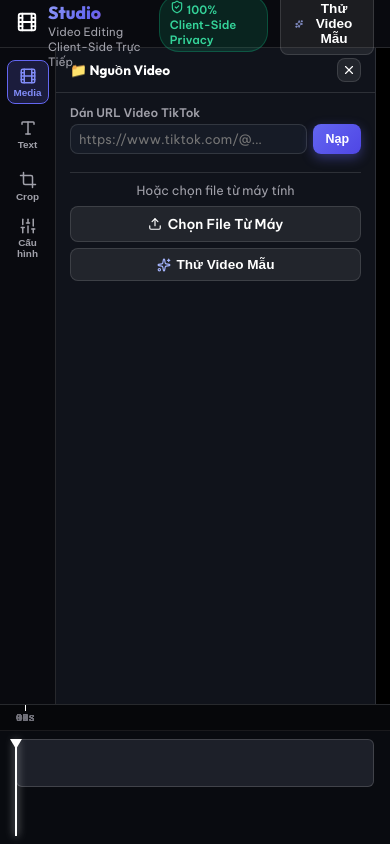
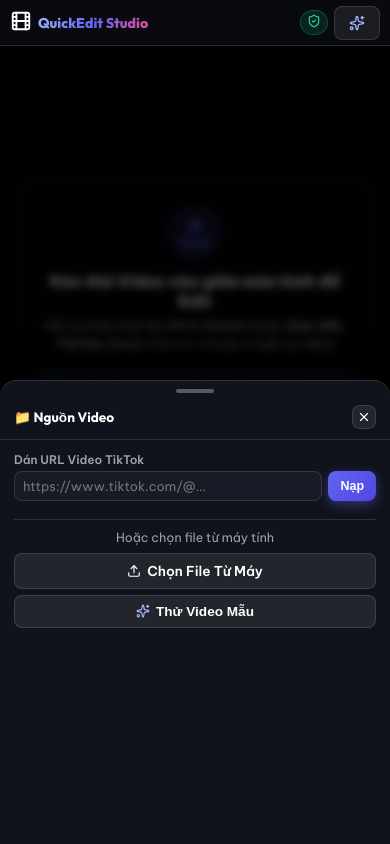
Before and after one commit to dlir2404/quick-edit, a React (Vite) app: page / in a window 390 px wide. Both pictures are taken after a click on the button "Media". Built offline with nearby package versions, Linux system fonts and the light colour scheme.

Commit message:
responsive

```diff
--- a/src/App.jsx
+++ b/src/App.jsx
@@ -13,8 +13,8 @@
   const videoRef = useRef(null);
 
   // Active Tab & Drawer state
-  const [activeTab, setActiveTab] = useState('text');
-  const [isDrawerOpen, setIsDrawerOpen] = useState(true);
+  const [activeTab, setActiveTab] = useState('video');
+  const [isDrawerOpen, setIsDrawerOpen] = useState(false);
 
   // Default Text Layer Template Settings (Persisted in localStorage)
   const [defaultTextConfig, setDefaultTextConfig] = useState(() => {
@@ -228,7 +228,7 @@
     setFilmstripThumbs([]);
     setCrop({ x: 0, y: 0, width: 100, height: 100, presetName: 'Gốc (Full)' });
     setActiveTab('video');
-    setIsDrawerOpen(true);
+    setIsDrawerOpen(false);
   };
 
   // Add text layer
--- a/src/components/Header.jsx
+++ b/src/components/Header.jsx
@@ -8,22 +8,22 @@
         <div className="brand-icon">
           <Film size={22} />
         </div>
-        <div>
+        <div className="brand-text-container">
           <h1 className="brand-title gradient-text">QuickEdit Studio</h1>
-          <p style={{ fontSize: '0.72rem', color: 'var(--text-muted)' }}>
+          <p className="brand-tagline">
             Video Editing Client-Side Trực Tiếp
           </p>
         </div>
       </div>
 
-      <div style={{ display: 'flex', alignItems: 'center', gap: '12px' }}>
+      <div className="header-actions">
         <span className="badge badge-privacy">
-          <ShieldCheck size={14} /> 100% Client-Side Privacy
+          <ShieldCheck size={14} /> <span className="badge-text">100% Client-Side</span>
         </span>
 
         {!videoLoaded && (
-          <button className="btn btn-secondary" onClick={onLoadSample}>
-            <Sparkles size={16} style={{ color: '#a5b4fc' }} /> Thử Video Mẫu
+          <button className="btn btn-secondary btn-header-sample" onClick={onLoadSample}>
+            <Sparkles size={16} style={{ color: '#a5b4fc' }} /> <span className="btn-text">Thử Video Mẫu</span>
           </button>
         )}
 
@@ -32,8 +32,8 @@
             <button className="btn btn-secondary btn-icon" title="Tải lại / Xóa video" onClick={onReset}>
               <RefreshCw size={16} />
             </button>
-            <button className="btn btn-primary" onClick={onExportClick}>
-              <Download size={16} /> Xuất Video
+            <button className="btn btn-primary btn-header-export" onClick={onExportClick}>
+              <Download size={16} /> <span className="btn-text">Xuất Video</span>
             </button>
           </>
         )}
--- a/src/components/Sidebar.jsx
+++ b/src/components/Sidebar.jsx
@@ -12,7 +12,6 @@
   Volume2,
   Sparkles,
   X,
-  Link as LinkIcon,
   Loader2,
   Settings,
   Save,
@@ -116,6 +115,14 @@
 
   return (
     <>
+      {/* Mobile Backdrop Overlay when drawer is open */}
+      {isDrawerOpen && (
+        <div
+          className="drawer-backdrop-mobile"
+          onClick={() => setIsDrawerOpen(false)}
+        />
+      )}
+
       {/* Vertical Icon Toolbar (56px) */}
       <div className="vertical-icon-toolbar">
         <button
@@ -139,31 +146,32 @@
         <button
           className={`tool-icon-btn ${activeTab === 'crop' && isDrawerOpen ? 'active' : ''}`}
           onClick={() => handleToolClick('crop')}
-          title="Cắt khung hình Crop"
+          title="Tỷ lệ & Cắt video"
         >
           <CropIcon size={18} />
           <span>Crop</span>
         </button>
 
         <button
-          className={`tool-icon-btn ${activeTab === 'audio' && isDrawerOpen ? 'active' : ''}`}
-          onClick={() => handleToolClick('audio')}
-          title="Cấu hình Tốc độ & Text mặc định"
+          className={`tool-icon-btn ${activeTab === 'controls' && isDrawerOpen ? 'active' : ''}`}
+          onClick={() => handleToolClick('controls')}
+          title="Tốc độ & Âm lượng"
         >
           <Sliders size={18} />
-          <span>Cấu hình</span>
+          <span>Điều khiển</span>
         </button>
       </div>
 
-      {/* Flyout Drawer Panel (320px) */}
+      {/* Flyout Drawer Panel */}
       {isDrawerOpen && (
         <div className="tool-drawer-panel">
+          <div className="mobile-sheet-handle" onClick={() => setIsDrawerOpen(false)} />
           <div className="drawer-header">
             <span>
               {activeTab === 'video' && '📁 Nguồn Video'}
               {activeTab === 'text' && `💬 Chèn Text (${textLayers.length})`}
               {activeTab === 'crop' && '✂️ Cắt Khung Hình (Crop)'}
-              {activeTab === 'audio' && '⚙️ Cấu Hình Hệ Thống'}
+              {(activeTab === 'audio' || activeTab === 'controls') && '🎛️ Điều Khiển & Cấu Hình'}
             </span>
             <button
               className="btn btn-secondary btn-icon"
@@ -621,7 +629,7 @@
             )}
 
             {/* TAB 4: AUDIO & SYSTEM CONFIG */}
-            {activeTab === 'audio' && (
+            {(activeTab === 'audio' || activeTab === 'controls') && (
               <>
                 <div className="form-group">
                   <label className="form-label">
--- a/src/components/Timeline.jsx
+++ b/src/components/Timeline.jsx
@@ -15,6 +15,12 @@
   // Dragging track state: { layerId, mode: 'left' | 'right' | 'move', startX, initialStart, initialEnd }
   const [dragState, setDragState] = useState(null);
 
+  const getClientX = (e) => {
+    if (e.touches && e.touches.length > 0) return e.touches[0].clientX;
+    if (e.changedTouches && e.changedTouches.length > 0) return e.changedTouches[0].clientX;
+    return e.clientX;
+  };
+
   const calculateSecFromX = (clientX) => {
     if (!tracksAreaRef.current || !duration || duration <= 0) return 0;
     const rect = tracksAreaRef.current.getBoundingClientRect();
@@ -26,18 +32,19 @@
 
   const handleTimelineClick = (e) => {
     if (dragState) return;
-    const sec = calculateSecFromX(e.clientX);
+    const sec = calculateSecFromX(getClientX(e));
     onSeek(sec);
   };
 
   // Start dragging track handle or track body
   const handleStartDragTrack = (e, layer, mode) => {
-    e.stopPropagation();
+    if (e.stopPropagation) e.stopPropagation();
+    const clientX = getClientX(e);
     setSelectedTextId(layer.id);
     setDragState({
       layerId: layer.id,
       mode,
-      startX: e.clientX,
+      startX: clientX,
       initialStart: layer.startTime,
       initialEnd: layer.endTime,
     });
@@ -45,9 +52,10 @@
 
   const handleMouseMove = (e) => {
     if (!dragState || !tracksAreaRef.current || !duration) return;
+    const clientX = getClientX(e);
     const rect = tracksAreaRef.current.getBoundingClientRect();
     const trackWidth = Math.max(10, rect.width - 32);
-    const deltaX = e.clientX - dragState.startX;
+    const deltaX = clientX - dragState.startX;
     const deltaSec = (deltaX / trackWidth) * duration;
 
     if (dragState.mode === 'left') {
@@ -101,7 +109,13 @@
   const ticks = getRulerTicks();
 
   return (
-    <div className="timeline-fullwidth" onMouseMove={handleMouseMove} onMouseUp={handleMouseUp}>
+    <div
+      className="timeline-fullwidth"
+      onMouseMove={handleMouseMove}
+      onMouseUp={handleMouseUp}
+      onTouchMove={handleMouseMove}
+      onTouchEnd={handleMouseUp}
+    >
       {/* Top Time Ruler Bar (Inner padded to match 16px track margins) */}
       <div className="timeline-top-ruler">
         <div className="timeline-ruler-inner">
@@ -127,7 +141,11 @@
       </div>
 
       {/* Main Track Area */}
-      <div className="timeline-tracks-area" ref={tracksAreaRef} onClick={handleTimelineClick}>
+      <div
+        className="timeline-tracks-area"
+        ref={tracksAreaRef}
+        onClick={handleTimelineClick}
+      >
         <div className="timeline-track-inner-zone">
           {/* Filmstrip Thumbnail Track */}
           <div className="filmstrip-track">
@@ -157,12 +175,14 @@
                     width: `${Math.max(2, widthPercent)}%`,
                   }}
                   onMouseDown={(e) => handleStartDragTrack(e, layer, 'move')}
+                  onTouchStart={(e) => handleStartDragTrack(e, layer, 'move')}
                 >
                   {/* Left Edge Drag Handle (Start Time) */}
                   <div
                     className="timeline-track-handle left"
                     title="Kéo để đổi thời gian bắt đầu"
                     onMouseDown={(e) => handleStartDragTrack(e, layer, 'left')}
+                    onTouchStart={(e) => handleStartDragTrack(e, layer, 'left')}
                   />
 
                   <span
@@ -183,6 +203,7 @@
                     className="timeline-track-handle right"
                     title="Kéo để đổi thời gian kết thúc"
                     onMouseDown={(e) => handleStartDragTrack(e, layer, 'right')}
+                    onTouchStart={(e) => handleStartDragTrack(e, layer, 'right')}
                   />
                 </div>
               );
--- a/src/components/VideoCanvas.jsx
+++ b/src/components/VideoCanvas.jsx
@@ -241,13 +241,24 @@
     }
   };
 
+  const getEventCoords = (e) => {
+    if (e.touches && e.touches.length > 0) {
+      return { clientX: e.touches[0].clientX, clientY: e.touches[0].clientY };
+    }
+    if (e.changedTouches && e.changedTouches.length > 0) {
+      return { clientX: e.changedTouches[0].clientX, clientY: e.changedTouches[0].clientY };
+    }
+    return { clientX: e.clientX, clientY: e.clientY };
+  };
+
   const handleCanvasMouseDown = (e) => {
     if (!canvasRef.current) return;
     const canvas = canvasRef.current;
     const rect = canvas.getBoundingClientRect();
+    const { clientX, clientY } = getEventCoords(e);
 
-    const mouseCanvasX = (e.clientX - rect.left) * (canvas.width / rect.width);
-    const mouseCanvasY = (e.clientY - rect.top) * (canvas.height / rect.height);
+    const mouseCanvasX = (clientX - rect.left) * (canvas.width / rect.width);
+    const mouseCanvasY = (clientY - rect.top) * (canvas.height / rect.height);
 
     const selectedLayer = textLayers.find((t) => t.id === selectedTextId);
     if (selectedLayer && selectedLayer.visible) {
@@ -291,7 +302,7 @@
         { x: boxX + boxW, y: boxY + boxH },
       ];
 
-      const hitRadius = Math.max(20, selectedLayer.fontSize * 0.6);
+      const hitRadius = Math.max(24, selectedLayer.fontSize * 0.6);
       const isCornerHit = corners.some((c) => {
         const dx = mouseCanvasX - c.x;
         const dy = mouseCanvasY - c.y;
@@ -299,11 +310,12 @@
       });
 
       if (isCornerHit) {
-        e.stopPropagation();
+        if (e.cancelable && e.type.startsWith('touch')) e.preventDefault();
+        if (e.stopPropagation) e.stopPropagation();
         setDragMode('resize');
         setDragStart({
-          x: e.clientX,
-          y: e.clientY,
+          x: clientX,
+          y: clientY,
           initialX: selectedLayer.x,
           initialY: selectedLayer.y,
           initialFontSize: selectedLayer.fontSize,
@@ -314,14 +326,15 @@
       if (
         mouseCanvasX >= boxX &&
         mouseCanvasX <= boxX + boxW &&
-        mouseCanvasY >= boxY &&
-        mouseCanvasY <= boxY + boxH
+        mouseCanvasY >= bgY &&
+        mouseCanvasY <= bgY + bgH
       ) {
-        e.stopPropagation();
+        if (e.cancelable && e.type.startsWith('touch')) e.preventDefault();
+        if (e.stopPropagation) e.stopPropagation();
         setDragMode('move');
         setDragStart({
-          x: e.clientX,
-          y: e.clientY,
+          x: clientX,
+          y: clientY,
           initialX: selectedLayer.x,
           initialY: selectedLayer.y,
           initialFontSize: selectedLayer.fontSize,
@@ -373,11 +386,12 @@
     }
 
     if (foundLayer) {
+      if (e.cancelable && e.type.startsWith('touch')) e.preventDefault();
       setSelectedTextId(foundLayer.id);
       setDragMode('move');
       setDragStart({
-        x: e.clientX,
-        y: e.clientY,
+        x: clientX,
+        y: clientY,
         initialX: foundLayer.x,
         initialY: foundLayer.y,
         initialFontSize: foundLayer.fontSize,
@@ -392,19 +406,21 @@
     const selectedLayer = textLayers.find((t) => t.id === selectedTextId);
     if (!selectedLayer || !containerRef.current) return;
 
+    if (e.cancelable && e.type.startsWith('touch')) e.preventDefault();
+    const { clientX, clientY } = getEventCoords(e);
     const rect = containerRef.current.getBoundingClientRect();
 
     if (dragMode === 'move') {
-      const deltaXPercent = ((e.clientX - dragStart.x) / rect.width) * 100;
-      const deltaYPercent = ((e.clientY - dragStart.y) / rect.height) * 100;
+      const deltaXPercent = ((clientX - dragStart.x) / rect.width) * 100;
+      const deltaYPercent = ((clientY - dragStart.y) / rect.height) * 100;
 
       const newX = Math.max(5, Math.min(95, dragStart.initialX + deltaXPercent));
       const newY = Math.max(5, Math.min(95, dragStart.initialY + deltaYPercent));
 
       onUpdateText(selectedTextId, { x: Math.round(newX), y: Math.round(newY) });
     } else if (dragMode === 'resize') {
-      const deltaX = e.clientX - dragStart.x;
-      const deltaY = e.clientY - dragStart.y;
+      const deltaX = clientX - dragStart.x;
+      const deltaY = clientY - dragStart.y;
       const dist = Math.sqrt(deltaX * deltaX + deltaY * deltaY);
       const scaleFactor = deltaX > 0 || deltaY > 0 ? 1 + dist / 180 : 1 - dist / 180;
 
@@ -530,7 +546,13 @@
   }
 
   return (
-    <div className="stage-section" onMouseMove={handleMouseMove} onMouseUp={handleMouseUp}>
+    <div
+      className="stage-section"
+      onMouseMove={handleMouseMove}
+      onMouseUp={handleMouseUp}
+      onTouchMove={handleMouseMove}
+      onTouchEnd={handleMouseUp}
+    >
       {/* Hidden Video Source with real metadata listener */}
       <video
         ref={videoRef}
@@ -551,6 +573,7 @@
             ref={canvasRef}
             className="main-preview-canvas"
             onMouseDown={handleCanvasMouseDown}
+            onTouchStart={handleCanvasMouseDown}
             style={{ cursor: dragMode === 'resize' ? 'nwse-resize' : dragMode === 'move' ? 'move' : 'pointer' }}
           />
         </div>
--- a/src/index.css
+++ b/src/index.css
@@ -705,3 +705,279 @@
 .animate-spin, .spin-loader {
   animation: spin 0.8s linear infinite !important;
 }
+
+/* Glass panel utility */
+.glass-panel {
+  background: rgba(16, 19, 27, 0.92);
+  backdrop-filter: blur(16px);
+  border: 1px solid var(--border-color);
+  border-radius: var(--radius-lg);
+  box-shadow: 0 16px 40px rgba(0, 0, 0, 0.6);
+}
+
+/* Mobile Backdrop Overlay */
+.drawer-backdrop-mobile {
+  display: none;
+}
+
+.mobile-sheet-handle {
+  display: none;
+}
+
+/* Animations */
+@keyframes fadeIn {
+  from { opacity: 0; }
+  to { opacity: 1; }
+}
+
+@keyframes slideUpMobile {
+  from { transform: translateY(100%); }
+  to { transform: translateY(0); }
+}
+
+/* ==========================================================================
+   MOBILE & TABLET RESPONSIVE STYLES
+   ========================================================================== */
+
+/* Main layout viewport height fallback with dynamic viewport height (dvh) */
+html, body, #root {
+  height: 100vh;
+  height: 100dvh;
+}
+
+.main-workspace {
+  height: calc(100vh - 48px - 140px);
+  height: calc(100dvh - 48px - 140px);
+}
+
+@media (max-width: 768px) {
+  /* Header Adjustments */
+  .app-header {
+    height: 46px;
+    min-height: 46px;
+    padding: 0 10px;
+  }
+
+  .brand {
+    gap: 6px;
+  }
+
+  .brand-title {
+    font-size: 0.95rem;
+  }
+
+  .brand-tagline {
+    display: none;
+  }
+
+  .header-actions {
+    display: flex;
+    align-items: center;
+    gap: 6px;
+  }
+
+  .badge-privacy {
+    padding: 3px 6px;
+    font-size: 0.68rem;
+  }
+
+  .badge-privacy .badge-text {
+    display: none;
+  }
+
+  .btn-header-sample .btn-text,
+  .btn-header-export .btn-text {
+    display: inline;
+  }
+
+  /* Main Workspace Layout on Mobile */
+  .main-workspace {
+    flex-direction: column-reverse;
+    height: calc(100dvh - 46px - 110px);
+  }
+
+  /* Bottom Horizontal Icon Toolbar */
+  .vertical-icon-toolbar {
+    width: 100vw;
+    min-width: 100vw;
+    height: 46px;
+    min-height: 46px;
+    border-right: none;
+    border-top: 1px solid var(--border-color);
+    flex-direction: row;
+    justify-content: space-around;
+    align-items: center;
+    padding: 0 4px;
+    z-index: 35;
+    background: #090a0f;
+  }
+
+  .tool-icon-btn {
+    flex: 1;
+    height: 38px;
+    flex-direction: row;
+    gap: 4px;
+    font-size: 0.7rem;
+    padding: 0 4px;
+  }
+
+  .tool-icon-btn svg {
+    width: 16px;
+    height: 16px;
+  }
+
+  /* Mobile Bottom Sheet Drawer */
+  .drawer-backdrop-mobile {
+    display: block;
+    position: fixed;
+    inset: 0;
+    background: rgba(0, 0, 0, 0.65);
+    backdrop-filter: blur(4px);
+    z-index: 40;
+    animation: fadeIn 0.2s ease;
+  }
+
+  .tool-drawer-panel {
+    position: fixed;
+    bottom: 0;
+    left: 0;
+    right: 0;
+    width: 100vw;
+    min-width: 100vw;
+    max-width: 100vw;
+    height: 55vh;
+    max-height: 480px;
+    z-index: 45;
+    border-radius: 16px 16px 0 0;
+    border-right: none;
+    border-top: 1px solid var(--border-color);
+    box-shadow: 0 -10px 35px rgba(0, 0, 0, 0.85);
+    animation: slideUpMobile 0.22s cubic-bezier(0.16, 1, 0.3, 1);
+  }
+
+  .mobile-sheet-handle {
+    display: block;
+    width: 38px;
+    height: 4px;
+    background: rgba(255, 255, 255, 0.3);
+    border-radius: 2px;
+    margin: 8px auto 2px auto;
+    cursor: pointer;
+    flex-shrink: 0;
+  }
+
+  /* Stage Section */
+  .stage-section {
+    flex: 1;
+    padding: 8px;
+  }
+
+  .main-preview-canvas {
+    max-height: calc(100dvh - 46px - 46px - 110px - 70px);
+  }
+
+  .center-dropzone-stage {
+    padding: 16px;
+  }
+
+  .center-drop-box {
+    padding: 24px 16px;
+    border-radius: 14px;
+    gap: 10px;
+  }
+
+  .center-drop-box h3 {
+    font-size: 1rem !important;
+  }
+
+  .center-drop-box form {
+    flex-direction: column !important;
+  }
+
+  /* Player Floating Controls on Mobile */
+  .player-controls-floating {
+    gap: 8px;
+    padding: 6px 12px;
+    margin-top: 6px;
+    border-radius: 24px;
+  }
+
+  .player-controls-floating .btn-icon {
+    width: 28px;
+    height: 28px;
+  }
+
+  .control-play-btn {
+    width: 32px;
+    height: 32px;
+  }
+
+  .time-display-capcut {
+    font-size: 0.72rem;
+    letter-spacing: 0.5px;
+  }
+
+  /* Timeline Mobile */
+  .timeline-fullwidth {
+    height: 110px;
+    min-height: 110px;
+  }
+
+  .timeline-top-ruler {
+    height: 22px;
+  }
+
+  .ruler-tick-mark {
+    font-size: 0.58rem;
+  }
+
+  .filmstrip-track {
+    height: 36px;
+  }
+
+  .text-layers-track-row {
+    height: 22px;
+    margin-top: 4px;
+  }
+
+  .timeline-track-item {
+    height: 22px;
+    font-size: 0.65rem;
+  }
+
+  .timeline-track-handle {
+    width: 8px;
+  }
+
+  /* Export Modal */
+  .export-modal {
+    width: 92vw;
+    max-width: 380px;
+    padding: 16px;
+    border-radius: 14px;
+  }
+}
+
+@media (max-width: 480px) {
+  .btn-header-sample .btn-text {
+    display: none;
+  }
+
+  .brand-title {
+    font-size: 0.88rem;
+  }
+
+  .player-controls-floating {
+    gap: 4px;
+    padding: 4px 8px;
+  }
+
+  .player-controls-floating .time-display-capcut {
+    font-size: 0.65rem;
+  }
+
+  .preset-grid {
+    grid-template-columns: repeat(3, minmax(0, 1fr));
+    gap: 4px;
+  }
+}
```
Also changed, not shown: index.html (+1 -1 lines).
